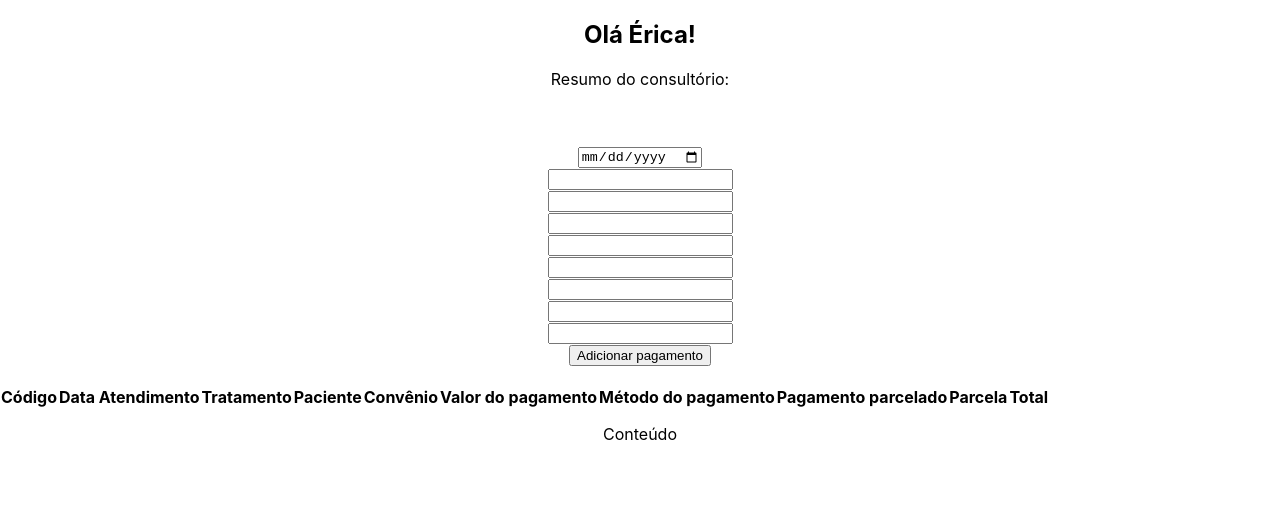
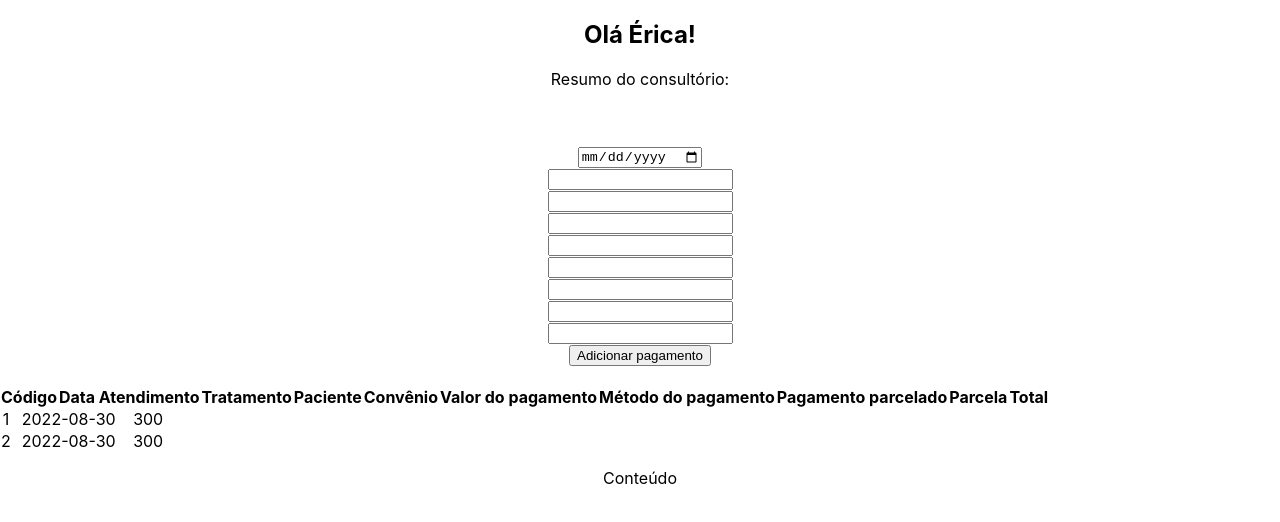
Before and after one commit to arturovaine/app-dentista, a React (Create React App) app in the folder app-frontend/: page / in a window 1280 px wide. Shown: the top 522 px of the page. Built offline with nearby package versions, Linux system fonts and the light colour scheme.

Commit message:
chore: TableBody, map rows payments

```diff
--- a/app-frontend/src/components/TableBody.tsx
+++ b/app-frontend/src/components/TableBody.tsx
@@ -1,8 +1,54 @@
 import React from 'react';
+
+const example_data = [
+  {
+    codigo: 1,
+    appointmentDate: "2022-08-30",
+    treatmentType: "",
+    patientSurname: "",
+    patientName: "",
+    convenio: "",
+    paymentValue: 300.00,
+    paymentMethod: "",
+    paymentInstallment: "",
+    paymentFraction: "",
+    paymentTotalValue: 300.00,
+  },
+  {
+    codigo: 2,
+    appointmentDate: "2022-08-30",
+    treatmentType: "",
+    patientSurname: "",
+    patientName: "",
+    convenio: "",
+    paymentValue: 300.00,
+    paymentMethod: "",
+    paymentInstallment: "",
+    paymentFraction: "",
+    paymentTotalValue: 300.00,
+  }
+];
+
+const strData: string = JSON.stringify(example_data);
+localStorage.setItem('paymentsData', strData);
+
+let storageTextData: any = localStorage.getItem('paymentsData');
+let storageObjData: any = JSON.parse(storageTextData);
 
 const TableBody = () => {
   return (
     <div className="table-body">
+      { storageObjData.map((item: any) => {
+        return (
+        <tr>
+          <td>{item.codigo} &nbsp; </td>
+          <td>{item.appointmentDate} &nbsp; </td>
+          <td>{item.treatmentType} &nbsp; </td>
+          <td>{item.paymentValue} &nbsp; </td>
+        </tr>
+        )
+        })
+      }
       <p>
           Conteúdo<br /><br />
       </p>
```
